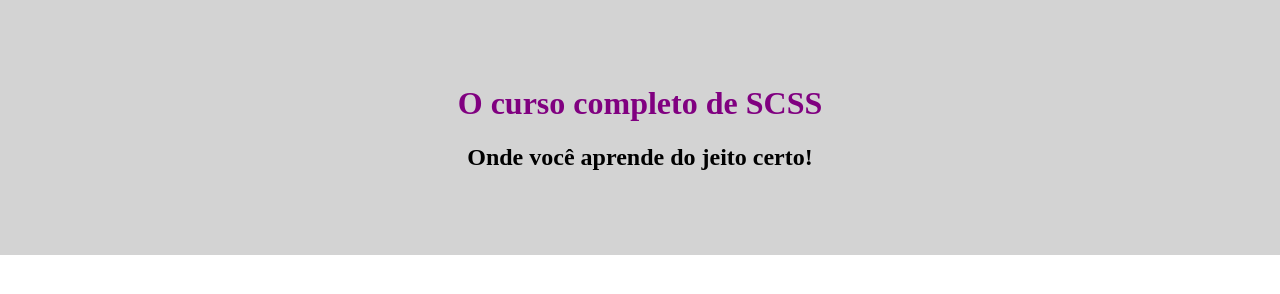
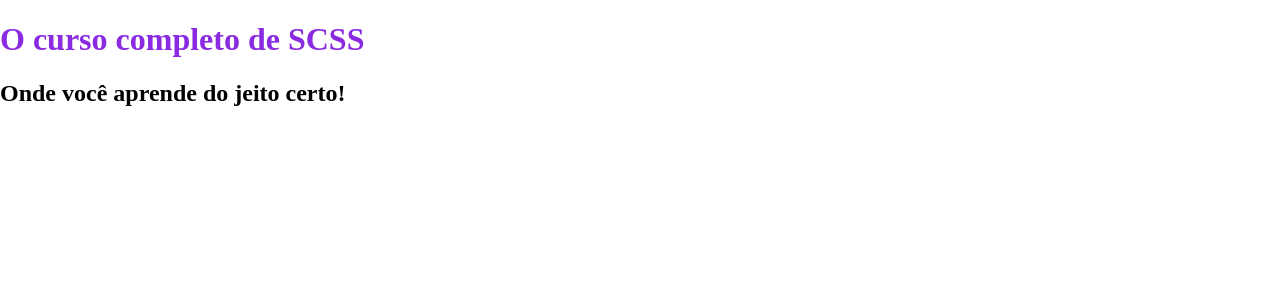
Before and after one commit to kelvisdev/fundamentos-css-scss-flexbox, a plain HTML site: page curso-scss/index.html in a window 1280 px wide. Drawn offline with nearby package versions, Linux system fonts and the light colour scheme.

Commit message:
Adiciona estilização

```diff
--- a/curso-scss/style.css
+++ b/curso-scss/style.css
@@ -1,15 +1,18 @@
 h1 {
-    color: purple;
+  color: blueviolet;
 }
 
-section {
-    height: 100vh;
+.hero {
+  height: 100vh;
+  background-color: lightgray;
+
+  display: flex;
+  align-items: center;
 }
 
-div {
-    background-color: lightgray;
-    text-align: center;
-    padding: 5% 0;
-
-
+.hero-title {
+  background-color: lightseagreen;
+  text-align: center;
+  padding: 5% 0;
+  width: 100%;
 }
```
